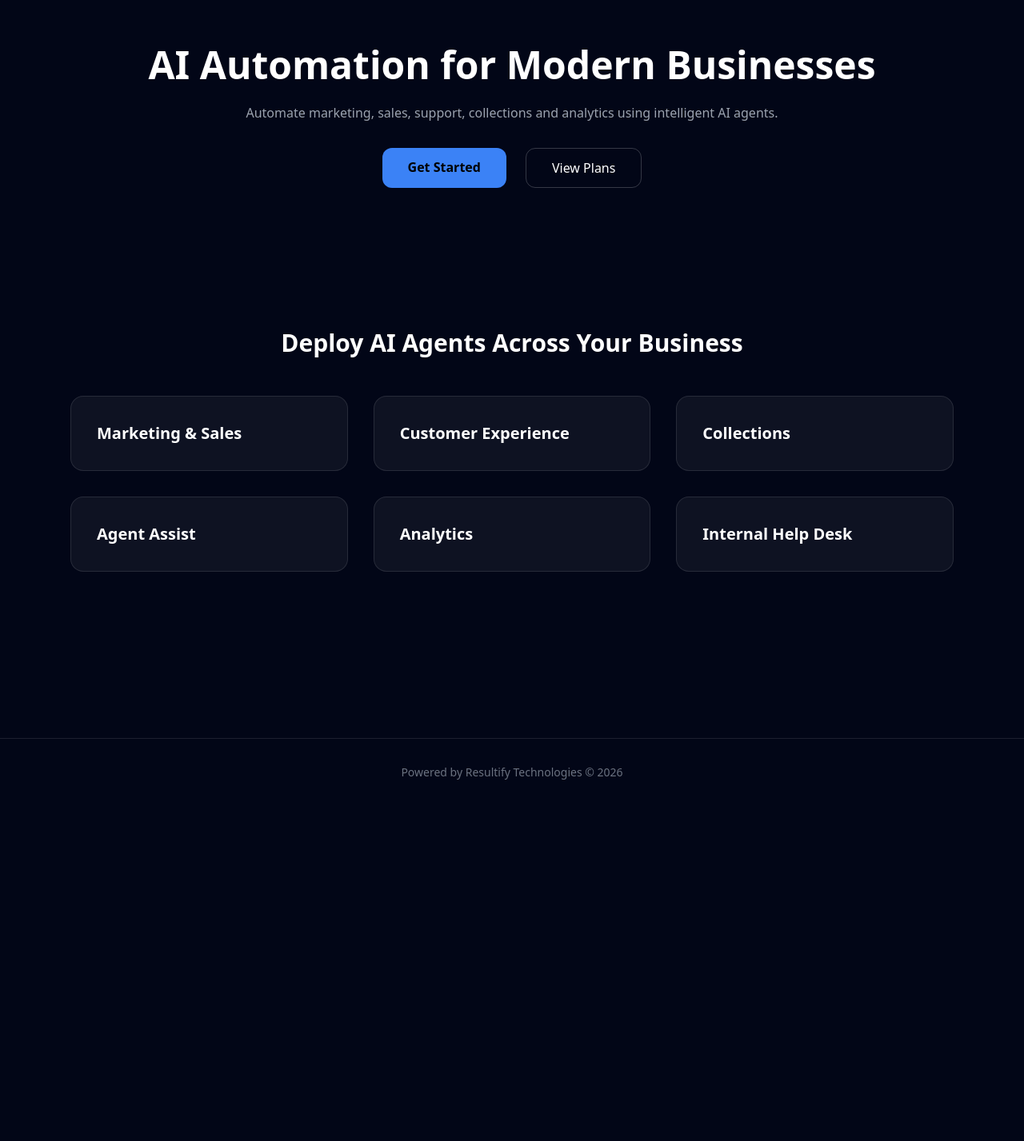
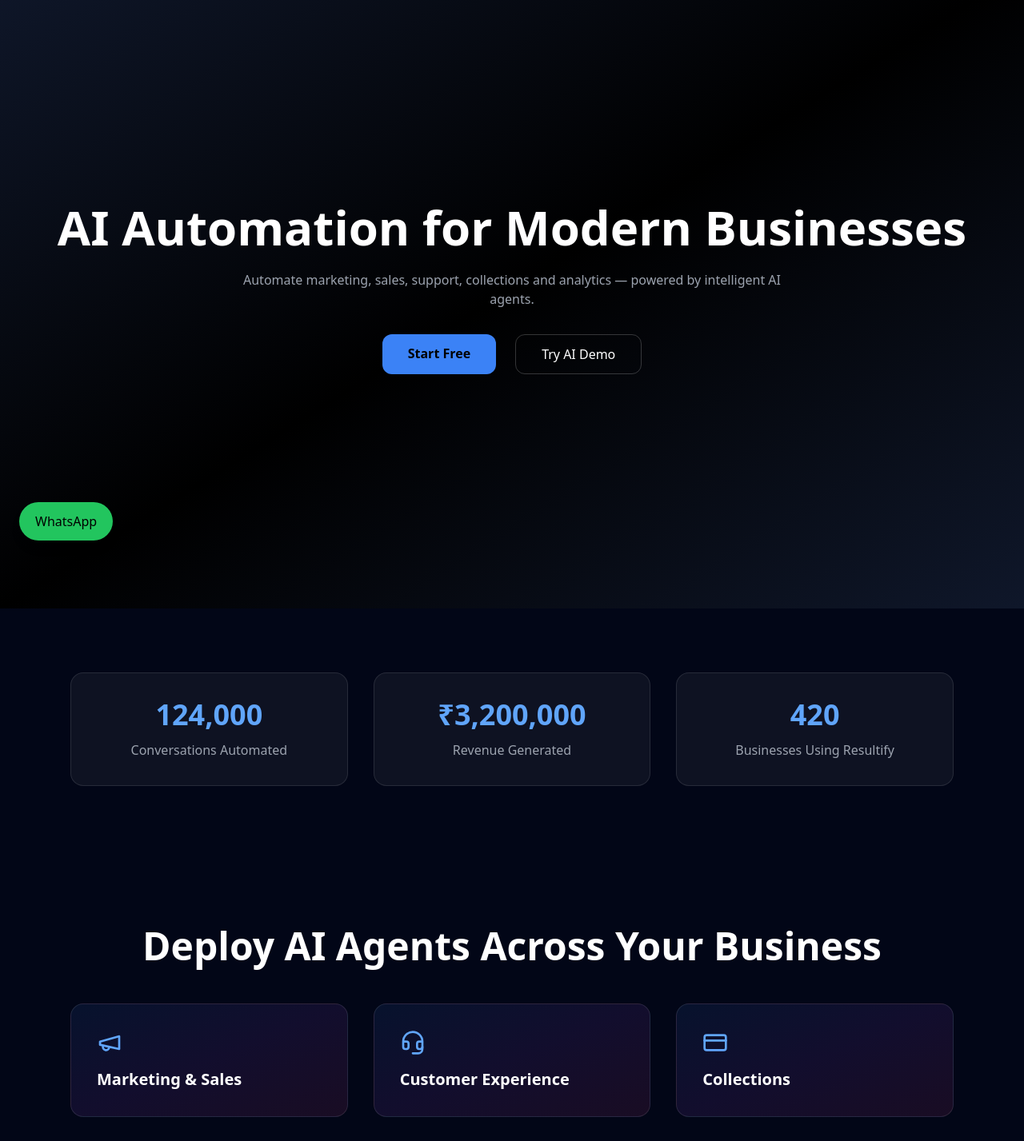
Before and after one commit to chetanshrm83/resultifytechnologies, a Next.js app: page / in a window 1280 px wide. Shown: the part 100-1527 px from the top of the page at 80% size. Before the commit the page ends 1108 px from the top, so only its background shows below. Built offline with nearby package versions, Linux system fonts and the light colour scheme.

Commit message:
Update page.tsx

```diff
--- a/app/page.tsx
+++ b/app/page.tsx
@@ -1,63 +1,187 @@
 "use client";
 
+import { useState } from "react";
 import Link from "next/link";
+import { motion } from "framer-motion";
+import CountUp from "react-countup";
+import {
+  Megaphone,
+  Headset,
+  CreditCard,
+  Bot,
+  BarChart3,
+  Building2,
+} from "lucide-react";
 
 export default function HomePage() {
+  const [openChat, setOpenChat] = useState(false);
+
+  const agents = [
+    {
+      icon: Megaphone,
+      title: "Marketing & Sales",
+      desc: "Qualify leads, answer queries, and convert conversations 24/7 using AI automation.",
+    },
+    {
+      icon: Headset,
+      title: "Customer Experience",
+      desc: "Deliver instant AI-powered support across WhatsApp and website chat.",
+    },
+    {
+      icon: CreditCard,
+      title: "Collections",
+      desc: "Automate renewals, reminders, and payment follow-ups intelligently.",
+    },
+    {
+      icon: Bot,
+      title: "Agent Assist",
+      desc: "Provide real-time AI suggestions and summaries for support teams.",
+    },
+    {
+      icon: BarChart3,
+      title: "Analytics",
+      desc: "Track revenue impact, performance, and AI efficiency in real time.",
+    },
+    {
+      icon: Building2,
+      title: "Internal Help Desk",
+      desc: "Answer employee queries and SOP documentation instantly.",
+    },
+  ];
+
   return (
-    <main className="min-h-screen bg-slate-950 text-white">
+    <main className="text-white">
 
-      {/* HERO */}
-      <section className="text-center py-24 px-6 max-w-6xl mx-auto">
-        <h1 className="text-5xl font-bold mb-6">
+      {/* HERO SECTION */}
+      <section className="min-h-screen flex flex-col items-center justify-center text-center px-6 bg-gradient-to-br from-slate-900 via-black to-slate-900">
+        <motion.h1
+          initial={{ opacity: 0, y: 40 }}
+          animate={{ opacity: 1, y: 0 }}
+          transition={{ duration: 0.8 }}
+          className="text-4xl md:text-6xl font-bold mb-6"
+        >
           AI Automation for Modern Businesses
-        </h1>
+        </motion.h1>
 
-        <p className="text-gray-400 max-w-2xl mx-auto mb-8">
-          Automate marketing, sales, support, collections and analytics
-          using intelligent AI agents.
+        <p className="text-gray-400 max-w-2xl mb-8">
+          Automate marketing, sales, support, collections and analytics —
+          powered by intelligent AI agents.
         </p>
 
-        <div className="flex justify-center gap-6">
+        <div className="flex gap-6">
           <Link
             href="/client"
             className="px-8 py-3 rounded-xl bg-blue-500 text-black font-semibold hover:bg-blue-400 transition"
           >
-            Get Started
+            Start Free
           </Link>
 
-          <Link
-            href="/client/billing"
+          <button
+            onClick={() => setOpenChat(true)}
             className="px-8 py-3 rounded-xl border border-white/20 hover:bg-white/10 transition"
           >
-            View Plans
-          </Link>
+            Try AI Demo
+          </button>
         </div>
       </section>
 
-      {/* AI AGENTS */}
-      <section className="py-20 px-6 max-w-6xl mx-auto">
-        <h2 className="text-3xl font-bold text-center mb-12">
+      {/* METRICS */}
+      <section className="py-20 px-6 max-w-6xl mx-auto grid md:grid-cols-3 gap-8 text-center">
+        {[
+          { label: "Conversations Automated", value: 124000 },
+          { label: "Revenue Generated", value: 3200000, prefix: "₹" },
+          { label: "Businesses Using Resultify", value: 420 },
+        ].map((item) => (
+          <div
+            key={item.label}
+            className="rounded-2xl p-8 bg-white/5 border border-white/10"
+          >
+            <h3 className="text-4xl font-bold text-blue-400">
+              {item.prefix || ""}
+              <CountUp end={item.value} duration={2} separator="," />
+            </h3>
+            <p className="text-gray-400 mt-3">{item.label}</p>
+          </div>
+        ))}
+      </section>
+
+      {/* AI AGENTS SECTION */}
+      <section className="py-24 px-6 max-w-6xl mx-auto">
+        <h2 className="text-3xl md:text-5xl font-bold text-center mb-12">
           Deploy AI Agents Across Your Business
         </h2>
 
         <div className="grid md:grid-cols-3 gap-8">
-          {[
-            "Marketing & Sales",
-            "Customer Experience",
-            "Collections",
-            "Agent Assist",
-            "Analytics",
-            "Internal Help Desk",
-          ].map((item) => (
-            <div
-              key={item}
-              className="rounded-2xl p-8 bg-white/5 border border-white/10"
+          {agents.map((item, i) => (
+            <motion.div
+              key={item.title}
+              initial={{ opacity: 0, y: 40 }}
+              whileInView={{ opacity: 1, y: 0 }}
+              transition={{ delay: i * 0.1 }}
+              viewport={{ once: true }}
+              className="group relative rounded-2xl p-8 border border-white/10
+                         bg-gradient-to-br from-blue-500/10 via-purple-500/10 to-pink-500/10
+                         hover:border-blue-400 hover:scale-105 transition-all duration-500
+                         cursor-pointer overflow-hidden"
             >
-              <h3 className="text-xl font-semibold">{item}</h3>
-            </div>
+              <item.icon className="w-8 h-8 text-blue-400 mb-4 transition-transform duration-300 group-hover:scale-125" />
+
+              <h3 className="text-xl font-semibold">{item.title}</h3>
+
+              <div className="absolute inset-0 flex items-center justify-center
+                              bg-black/90 text-gray-300 text-sm opacity-0
+                              group-hover:opacity-100 transition-opacity duration-300
+                              rounded-2xl p-6 text-center">
+                {item.desc}
+              </div>
+            </motion.div>
           ))}
         </div>
       </section>
+
+      {/* FINAL CTA */}
+      <section className="py-20 text-center bg-gradient-to-r from-blue-500/10 to-purple-500/10">
+        <h2 className="text-3xl md:text-4xl font-bold mb-6">
+          Ready to Scale With AI?
+        </h2>
+
+        <p className="text-gray-400 mb-8">
+          Join businesses automating sales, support, and growth using Resultify.
+        </p>
+
+        <Link
+          href="/client"
+          className="px-8 py-3 rounded-xl bg-blue-500 text-black font-semibold hover:bg-blue-400 transition"
+        >
+          Get Started
+        </Link>
+      </section>
+
+      {/* AI DEMO POPUP */}
+      {openChat && (
+        <div className="fixed bottom-6 right-6 w-80 bg-slate-900 border border-white/10 rounded-2xl shadow-2xl p-6">
+          <div className="flex justify-between items-center mb-4">
+            <h4 className="font-semibold">AI Demo</h4>
+            <button onClick={() => setOpenChat(false)}>✕</button>
+          </div>
+          <div className="text-sm text-gray-400 mb-3">
+            👋 Hi! I'm Resultify AI. How can I help your business today?
+          </div>
+          <input
+            placeholder="Type a message..."
+            className="w-full px-3 py-2 bg-black/40 rounded-lg border border-white/10 text-sm"
+          />
+        </div>
+      )}
+
+      {/* WHATSAPP BUTTON */}
+      <a
+        href="https://wa.me/919999999999"
+        target="_blank"
+        className="fixed bottom-6 left-6 bg-green-500 text-black px-5 py-3 rounded-full shadow-lg hover:scale-110 transition"
+      >
+        WhatsApp
+      </a>
     </main>
   );
 }
```
